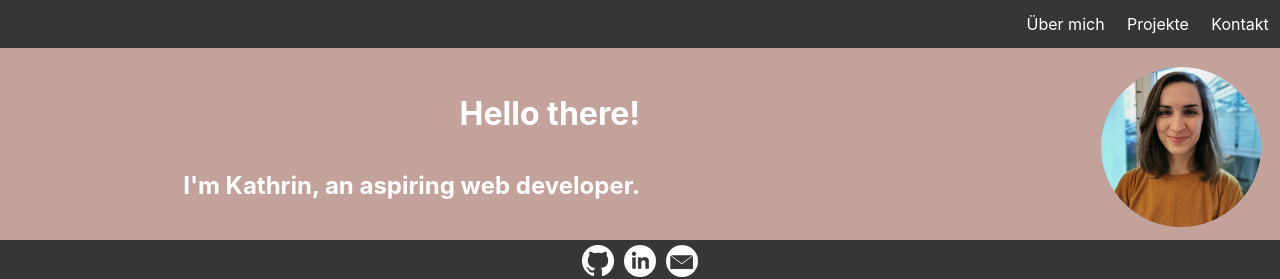
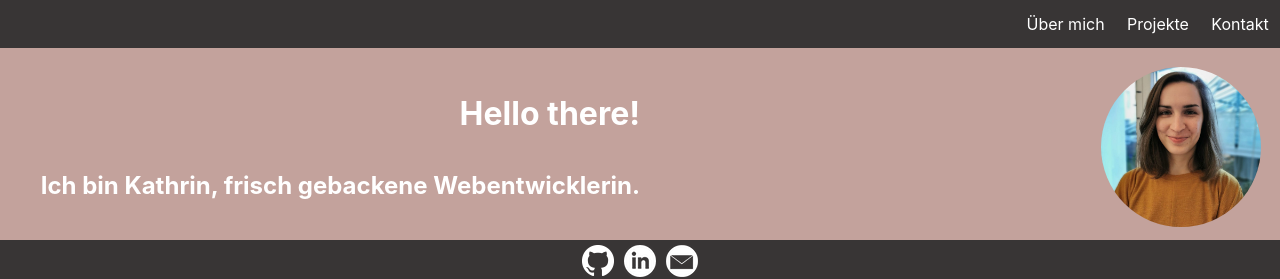
Before and after one commit to kschmitz123/my-portfolio, a React (Create React App) app in the folder client/: page / in a window 1280 px wide. Shown: the top 279 px of the page. Built offline with nearby package versions, Linux system fonts and the light colour scheme.

Commit message:
Change text to German

```diff
--- a/client/src/components/Jumbotron.tsx
+++ b/client/src/components/Jumbotron.tsx
@@ -10,7 +10,7 @@ export default function Jumbotron() {
     <>
       <Container>
         <h2>Hello there!</h2>
-        <h3> I'm Kathrin, an aspiring web developer. </h3>
+        <h3>Ich bin Kathrin, frisch gebackene Webentwicklerin.</h3>
         <img src={ImageSrc} alt="" />
       </Container>
       <Social>
@@ -50,8 +50,8 @@ const Container = styled.div`
   }
   h3,
   h2 {
-    justify-self: end;
     margin-bottom: 0;
+    text-align: right;
   }
 `;
 
```
